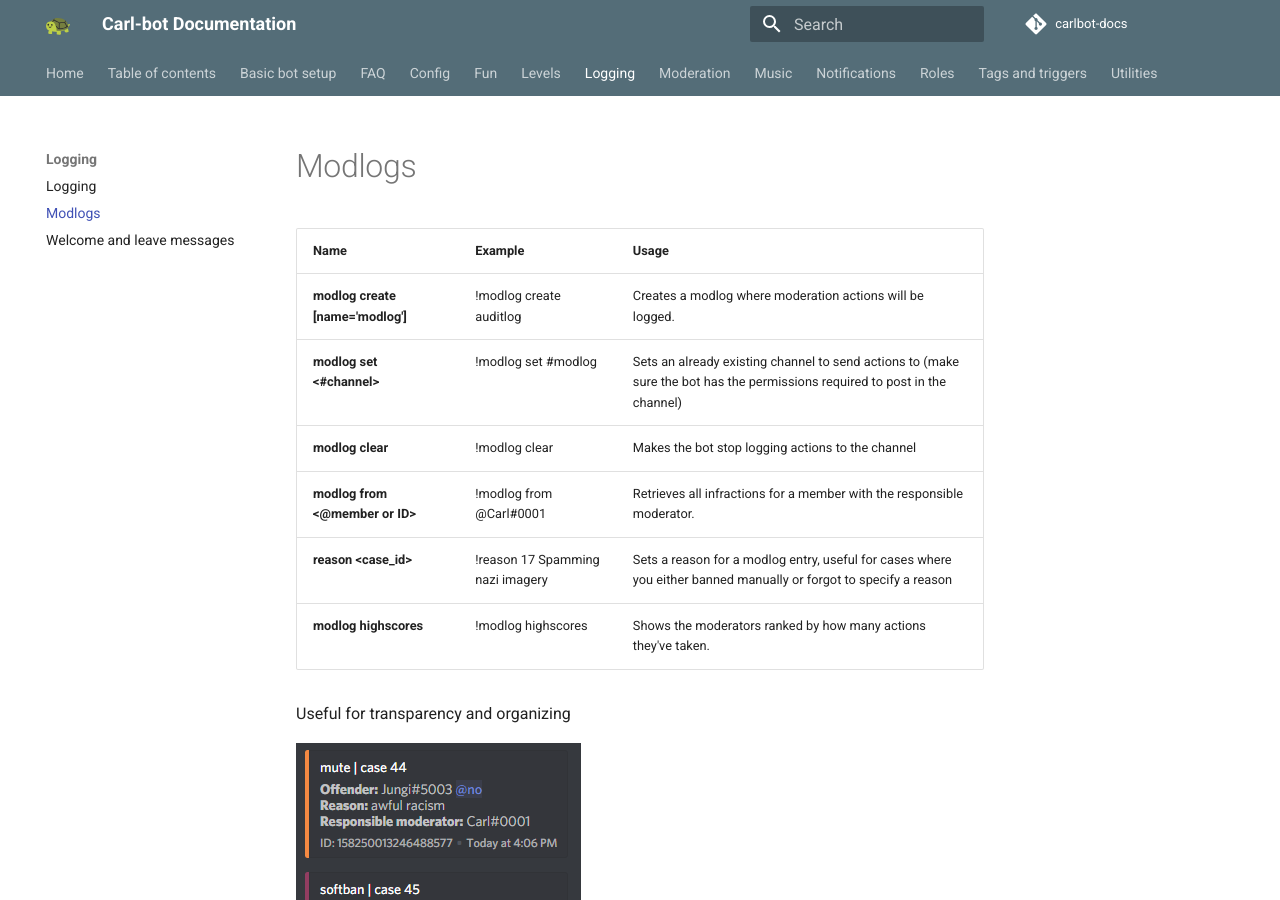
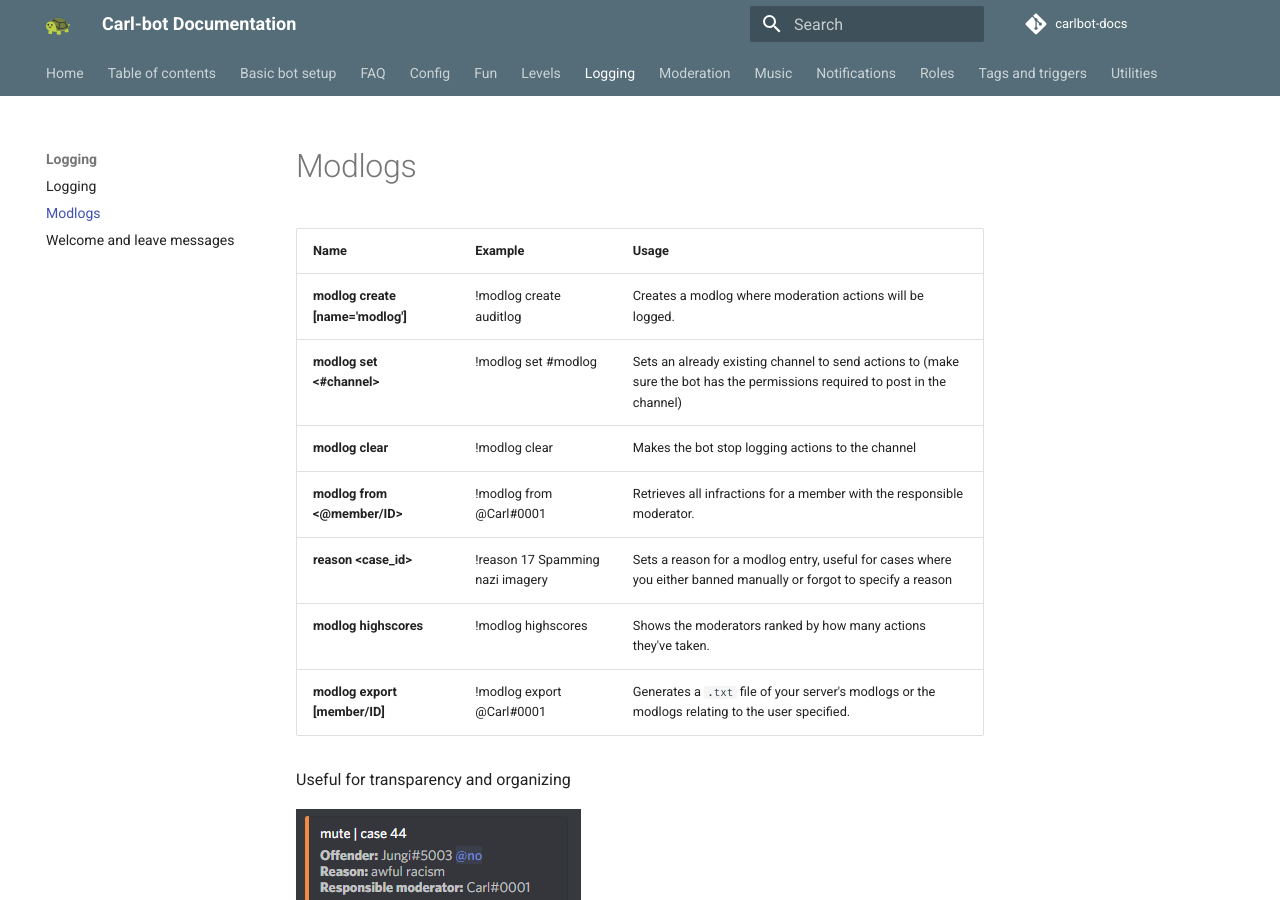
Before and after one commit to botlabs-gg/carlbot-docs, an MkDocs documentation site: the page built from docs/logging/modlogs.md, in a window 1280 px wide and 900 px high. Built offline with MkDocs 1.6.1 and Material for MkDocs 9.7.7, drawn with Linux system fonts in a browser that asks for light colours; comment, search, counter and statistics services are not loaded.

Commit message:
added modlog export

```diff
--- a/docs/logging/modlogs.md
+++ b/docs/logging/modlogs.md
@@ -5,9 +5,10 @@
 | **modlog create [name='modlog']** | !modlog create auditlog | Creates a modlog where moderation actions will be logged. |
 | **modlog set &lt;#channel&gt;** | !modlog set #modlog | Sets an already existing channel to send actions to (make sure the bot has the permissions required to post in the channel) |
 | **modlog clear** | !modlog clear | Makes the bot stop logging actions to the channel |
-| **modlog from &lt;@member or ID&gt;** | !modlog from @Carl#0001 | Retrieves all infractions for a member with the responsible moderator. |
+| **modlog from &lt;@member/ID&gt;** | !modlog from @Carl#0001 | Retrieves all infractions for a member with the responsible moderator. |
 | **reason &lt;case\_id&gt;** | !reason 17 Spamming nazi imagery | Sets a reason for a modlog entry, useful for cases where you either banned manually or forgot to specify a reason |
 | **modlog highscores** | !modlog highscores | Shows the moderators ranked by how many actions they've taken. |
+| **modlog export [member/ID]** | !modlog export @Carl#0001 | Generates a `.txt` file of your server's modlogs or the modlogs relating to the user specified. |
 
 Useful for transparency and organizing
 
```
